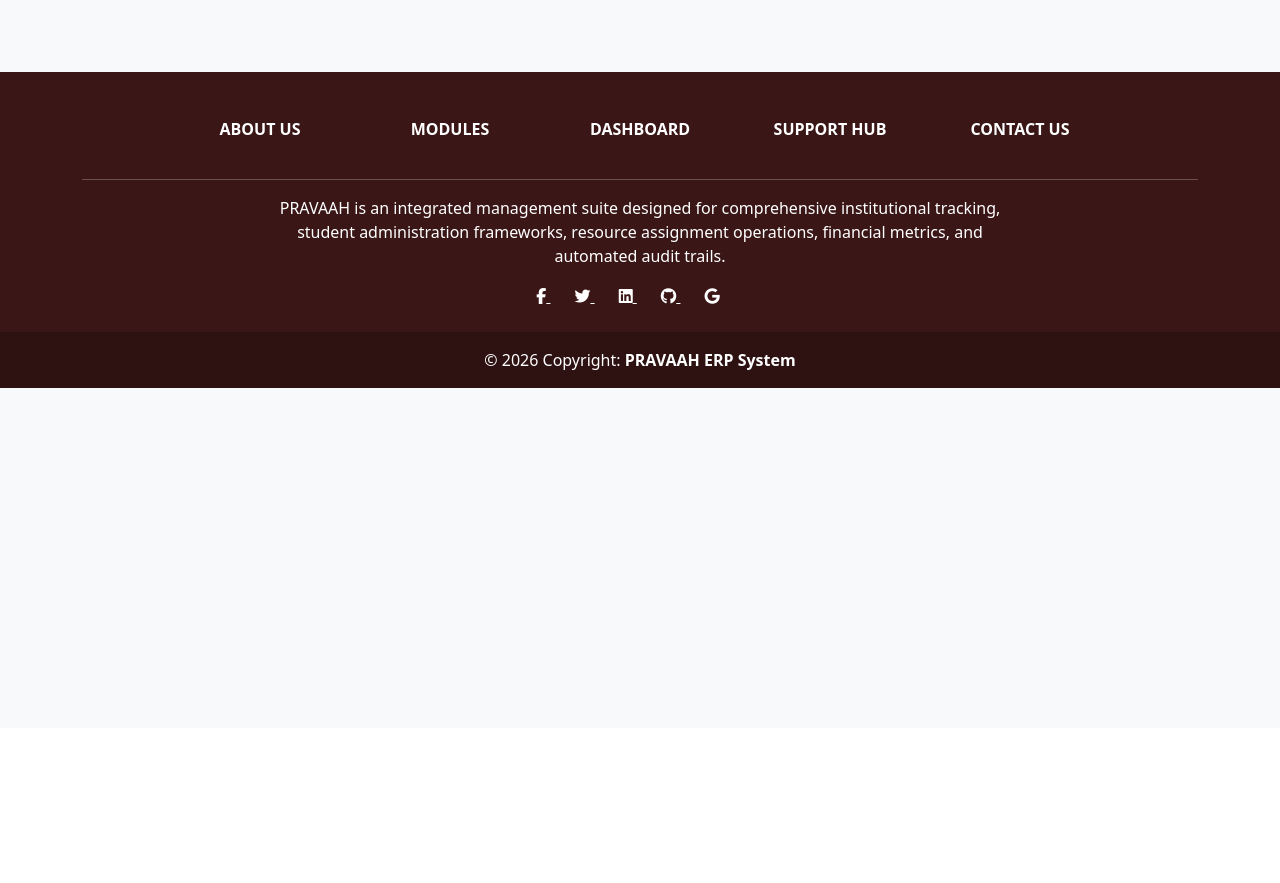
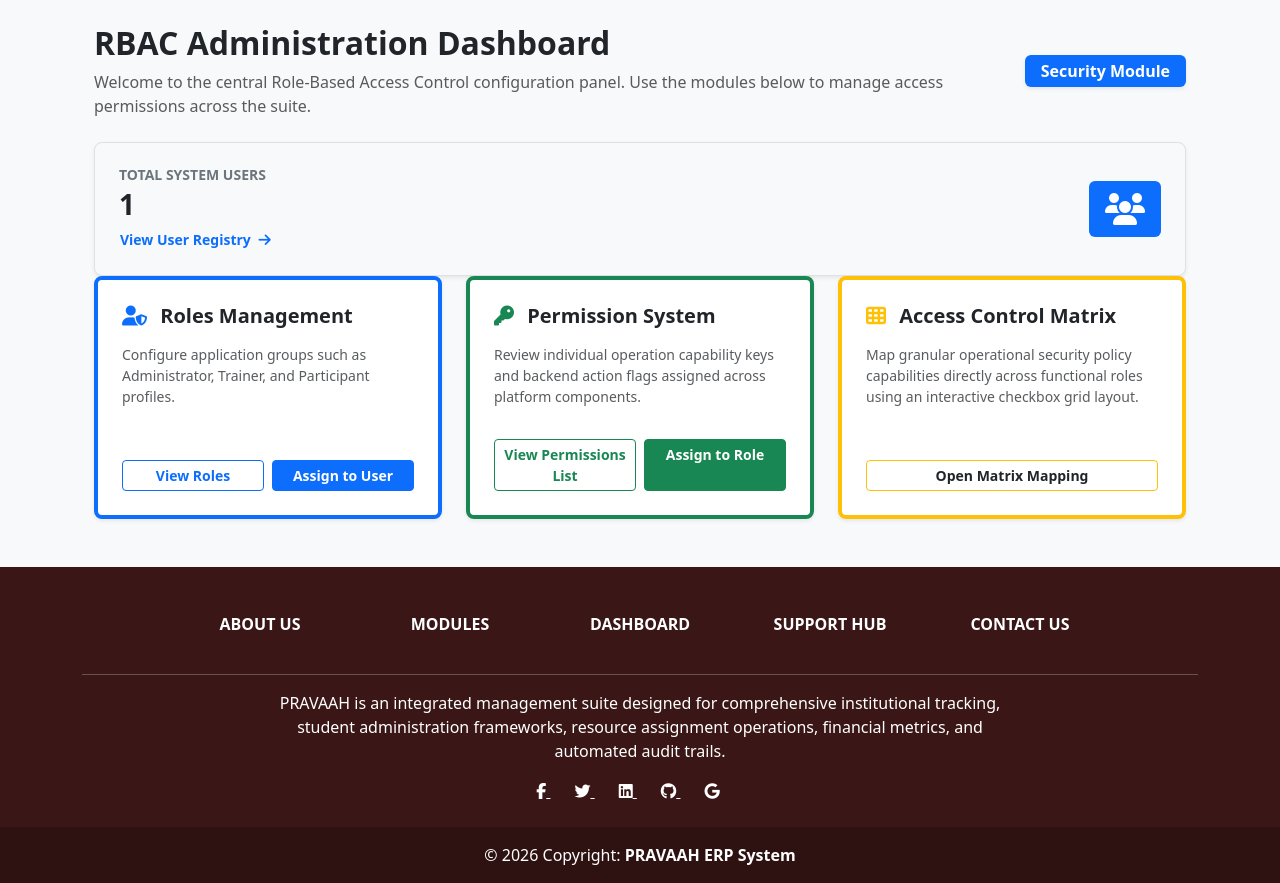
Before and after one commit to harshada2576/pravaah, a Django app: template usermgmt/templates/rbac/admin_dashboard.html in a window 1280 px wide. Shown: the part 72-955 px from the top of the page. Before the commit the page ends 460 px from the top, so only its background shows below. Run offline with Django 5.2, Linux system fonts and the light colour scheme; the template is opened without the code that fills it: most values are stand-ins (such as "Sample title", 1, 10 or a date in 2020).

Commit message:
Update admin_dashboard.html

```diff
--- a/usermgmt/templates/rbac/admin_dashboard.html
+++ b/usermgmt/templates/rbac/admin_dashboard.html
@@ -1,3 +1,77 @@
-{% extends 'base.html' %} {% block content %}
-<!-- Admin dashboard template -->
+{% extends 'base.html' %}
+
+{% block title %} PRAVAAH - RBAC Dashboard {% endblock %}
+
+{% block content %}
+<div class="container">
+    <div class="d-flex justify-content-between align-items-center mb-4">
+        <div>
+            <h2 class="fw-bold text-dark">RBAC Administration Dashboard</h2>
+            <p class="text-muted mb-0">Welcome to the central Role-Based Access Control configuration panel. Use the modules below to manage access permissions across the suite.</p>
+        </div>
+        <span class="badge bg-primary px-3 py-2 fs-6 shadow-sm">Security Module</span>
+    </div>
+
+    <div class="card bg-light border shadow-sm">
+    <div class="card-body d-flex align-items-center justify-content-between">
+        <div>
+            <h6 class="text-uppercase text-secondary small fw-bold mb-1">Total System Users</h6>
+            <h3 class="fw-bold mb-1 text-dark">{{ total_users }}</h3>
+            <!-- New navigation action element added here -->
+            <a href="{% url 'usermgmt:users_list' %}" class="btn btn-sm btn-link text-primary p-0 text-decoration-none fw-bold small">
+                View User Registry <i class="fa-solid fa-arrow-right ms-1"></i>
+            </a>
+        </div>
+        <div class="bg-primary text-white rounded p-3">
+            <i class="fa-solid fa-users fa-2xl"></i>
+        </div>
+    </div>
+</div>
+
+    <div class="row g-4">
+        <div class="col-md-4">
+            <div class="card h-100 shadow-sm border-top border-primary border-4">
+                <div class="card-body d-flex flex-column">
+                    <h5 class="card-title fw-bold mb-3">
+                        <i class="fa-solid fa-user-shield me-2 text-primary"></i> Roles Management
+                    </h5>
+                    <p class="card-text text-muted small flex-grow-1">Configure application groups such as Administrator, Trainer, and Participant profiles.</p>
+                    <div class="d-flex gap-2 mt-3">
+                        <a href="{% url 'usermgmt:roles_list' %}" class="btn btn-sm btn-outline-primary w-100 fw-bold">View Roles</a>
+                        <a href="{% url 'usermgmt:assign_role' %}" class="btn btn-sm btn-primary w-100 fw-bold">Assign to User</a>
+                    </div>
+                </div>
+            </div>
+        </div>
+
+        <div class="col-md-4">
+            <div class="card h-100 shadow-sm border-top border-success border-4">
+                <div class="card-body d-flex flex-column">
+                    <h5 class="card-title fw-bold mb-3">
+                        <i class="fa-solid fa-key me-2 text-success"></i> Permission System
+                    </h5>
+                    <p class="card-text text-muted small flex-grow-1">Review individual operation capability keys and backend action flags assigned across platform components.</p>
+                    <div class="d-flex gap-2 mt-3">
+                        <a href="{% url 'usermgmt:permissions_list' %}" class="btn btn-sm btn-outline-success w-100 fw-bold">View Permissions List</a>
+                        <a href="{% url 'usermgmt:assign_permissions' %}" class="btn btn-sm btn-success w-100 fw-bold">Assign to Role</a>
+                    </div>
+                </div>
+            </div>
+        </div>
+
+        <div class="col-md-4">
+            <div class="card h-100 shadow-sm border-top border-warning border-4">
+                <div class="card-body d-flex flex-column">
+                    <h5 class="card-title fw-bold mb-3">
+                        <i class="fa-solid fa-table-cells me-2 text-warning"></i> Access Control Matrix
+                    </h5>
+                    <p class="card-text text-muted small flex-grow-1">Map granular operational security policy capabilities directly across functional roles using an interactive checkbox grid layout.</p>
+                    <div class="mt-3">
+                        <a href="{% url 'usermgmt:permission_matrix' %}" class="btn btn-sm btn-outline-warning text-dark w-100 fw-bold">Open Matrix Mapping</a>
+                    </div>
+                </div>
+            </div>
+        </div>
+    </div>
+</div>
 {% endblock %}
```
